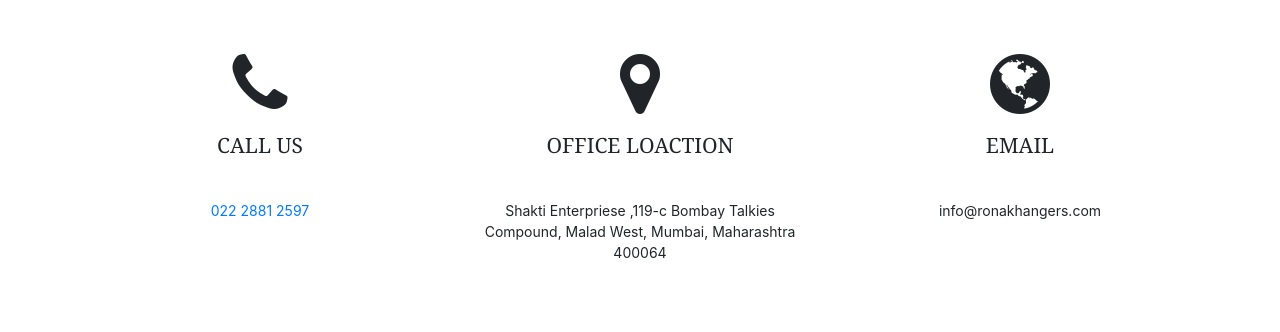
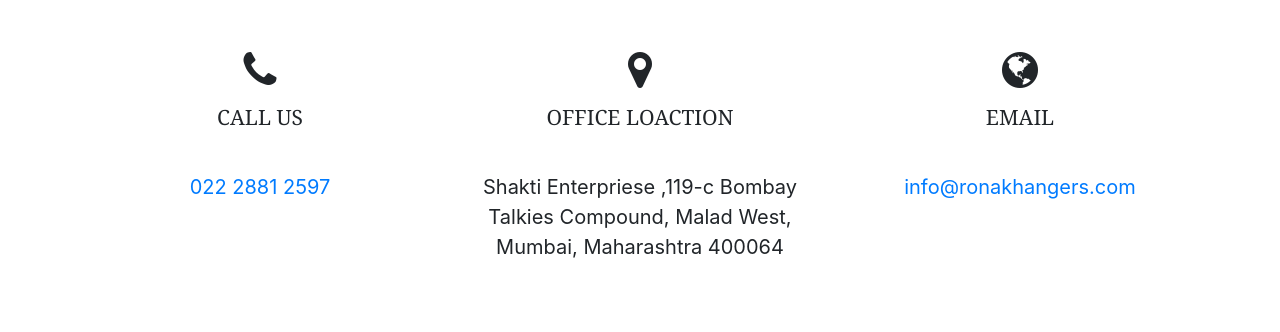
Before and after one commit to ronakhangers/hangersweb, a plain HTML site: page pages/contact-us.html in a window 1280 px wide. Shown: the part 308-640 px from the top of the page. Drawn offline with nearby package versions, Linux system fonts and the light colour scheme; grey boxes are pictures that could not be loaded.

Commit message:
changed the header color and  footer address

```diff
--- a/layout/styles/layout.css
+++ b/layout/styles/layout.css
@@ -1095,3 +1095,7 @@
 #products-gallery {
 	padding-top: 30px;
 }
+
+.call-us {
+	font-size: 20px;
+}
--- a/pages/contact-us.html
+++ b/pages/contact-us.html
@@ -13,11 +13,11 @@
 <body>
  <!-- ********************************************************************************* head top **************************************************************************** -->
 
- <div class="small-container bg-dark head-phone">
+ <div class="small-container head-phone " style="background-color:#5467AB;">
   <div class="header-top-content row ml-auto  mt-4">
     <div class="phone ">
         <a href="tel: 02228812597 " target="_blank" class="item-phone"> <i class="fa fa-phone"></i> 022 2881 2597</a>
-        <a  href="mailto:business@ulatus.com"  class="item-phone" target="_blank"><i class="fa fa-envelope-o"></i> info@ronakhangers.com</a>
+        <a  href="mailto:info@ronakhangers.com"  class="item-phone" target="_blank"><i class="fa fa-envelope-o"></i> info@ronakhangers.com</a>
     </div>
     <div class=>
       <a href="facebook.com" class="icons-social"><i class="fa fa-facebook mr-4"></i></a>
@@ -112,10 +112,10 @@
           <div class="card border-0">
              <div class="card-body text-center">
 
-               <i class="fa fa-phone fa-5x mb-3" aria-hidden="true"></i>
-               <h4 class="text-uppercase mb-5">call us</h4>
+               <i class="fa fa-phone fa-3x mb-3" aria-hidden="true"></i>
+               <h4 class="text-uppercase  mb-5 ">call us</h4>
               <p>
-      <a href="tel: 02228812597 " target="_blank"> 022 2881 2597</a>
+      <a href="tel: 02228812597 " target="_blank" class="call-us"> 022 2881 2597</a>
               </p>
              </div>
            </div>
@@ -123,18 +123,18 @@
         <div class="col-sm-12 col-md-6 col-lg-4 my-5">
           <div class="card border-0">
              <div class="card-body text-center">
-               <i class="fa fa-map-marker fa-5x mb-3" aria-hidden="true"></i>
+               <i class="fa fa-map-marker fa-3x mb-3" aria-hidden="true"></i>
                <h4 class="text-uppercase mb-5">office loaction</h4>
-               <address>Shakti Enterpriese ,119-c Bombay Talkies Compound, Malad West, Mumbai, Maharashtra 400064</address>
+               <address class="call-us">Shakti Enterpriese ,119-c Bombay Talkies Compound, Malad West, Mumbai, Maharashtra 400064</address>
              </div>
            </div>
         </div>
         <div class="col-sm-12 col-md-6 col-lg-4 my-5">
           <div class="card border-0">
              <div class="card-body text-center">
-               <i class="fa fa-globe fa-5x mb-3" aria-hidden="true"></i>
-               <h4 class="text-uppercase mb-5">email</h4>
-               <p>info@ronakhangers.com</p>
+               <i class="fa fa-globe fa-3x mb-3" aria-hidden="true"></i>
+               <h4 class="text-uppercase  mb-5">email</h4>
+               <p class="call-us"><a  href="mailto:info@ronakhangers.com">info@ronakhangers.com</a> </p>
              </div>
            </div>
         </div>
@@ -230,6 +230,7 @@
 
 
 
+
 <!-- ************************************************************************* footer ******************************************************************************* -->
 
 <!-- bootstarp contaner -->
@@ -292,7 +293,7 @@
         <hr class="deep-purple accent-2 mb-4 mt-0 d-inline-block mx-auto" style="width: 60px;">
 
         <p>
-          <i class="fa fa-home mr-3"></i> Shakti Enterpriese , Gala no. F1, lavji Nanji compound , N B Road , Malad West , Mumbai 400064</p>
+          <i class="fa fa-home mr-3"></i>Shakti Enterpriese ,119-c Bombay Talkies Compound, Malad West, Mumbai, Maharashtra 400064</p>
         <p>
           <a href="tel: 02228812597 " target="_blank">
           <i class="fa fa-phone mr-3"></i> 022 2881 2597</p> </a>
@@ -384,6 +385,8 @@
 
 
 
+
+
 <!-- JAVASCRIPTS -->
 <script src="../layout/scripts/jquery.min.js"></script>
 <script src="../layout/scripts/jquery.backtotop.js"></script>
```
Also changed, not shown: index.html (+3 -3 lines), pages/about-us.html (+5 -3 lines), pages/clients.html (+6 -4 lines), pages/products.html (+8 -9 lines).
